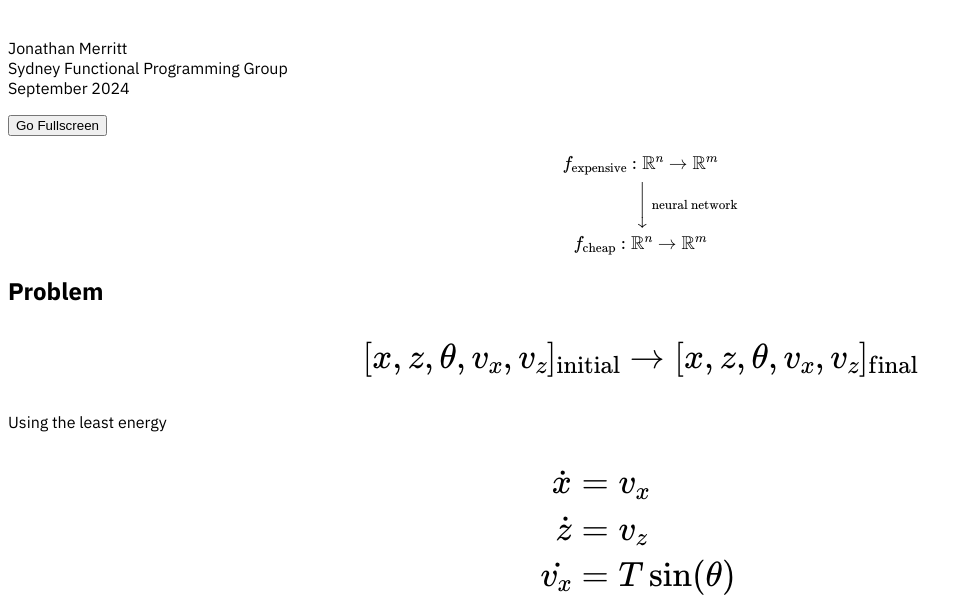
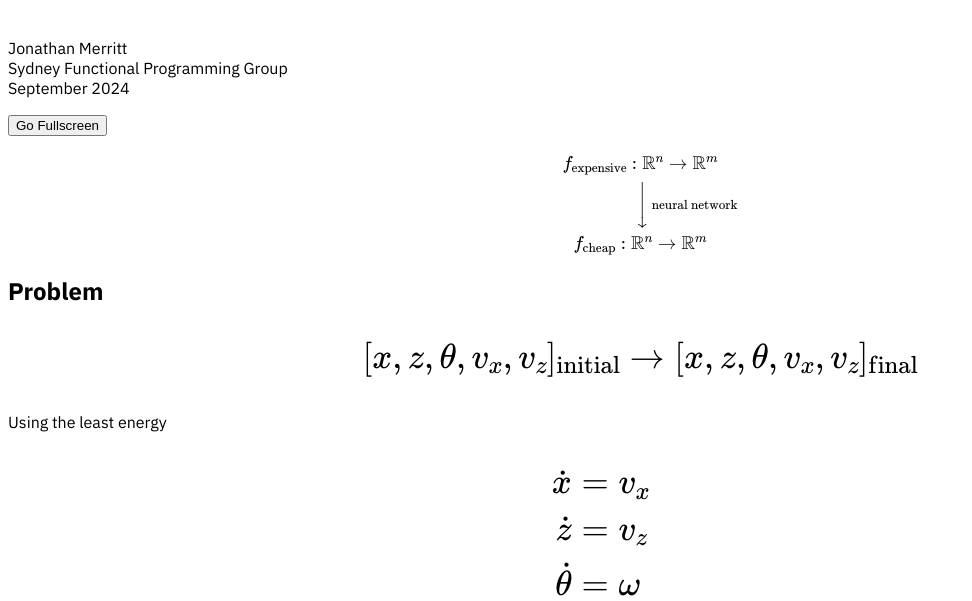
Before and after one commit to lancelet/nn-landing-poc, a website built with Parcel: page slides/src/index.html in a window 1280 px wide. Shown: the part 199-800 px from the top of the page, without its empty margins (0-972 px from the left). Built offline with nearby package versions, Linux system fonts and the light colour scheme; what reveal.js would draw is missing.

Commit message:
Re-order ODE to put theta in the middle

```diff
--- a/slides/src/index.html
+++ b/slides/src/index.html
@@ -78,9 +78,9 @@
                     \begin{eqnarray}
                     \dot{x} &=& v_x \\
                     \dot{z} &=& v_z \\
+                    \dot{\theta} &=& \omega \\
                     \dot{v_x} &=& T \sin(\theta) \\
-                    \dot{v_z} &=& T \cos(\theta) \\
-                    \dot{\theta} &=& \omega
+                    \dot{v_z} &=& T \cos(\theta)
                     \end{eqnarray}
                     \]
                 </p>
```
